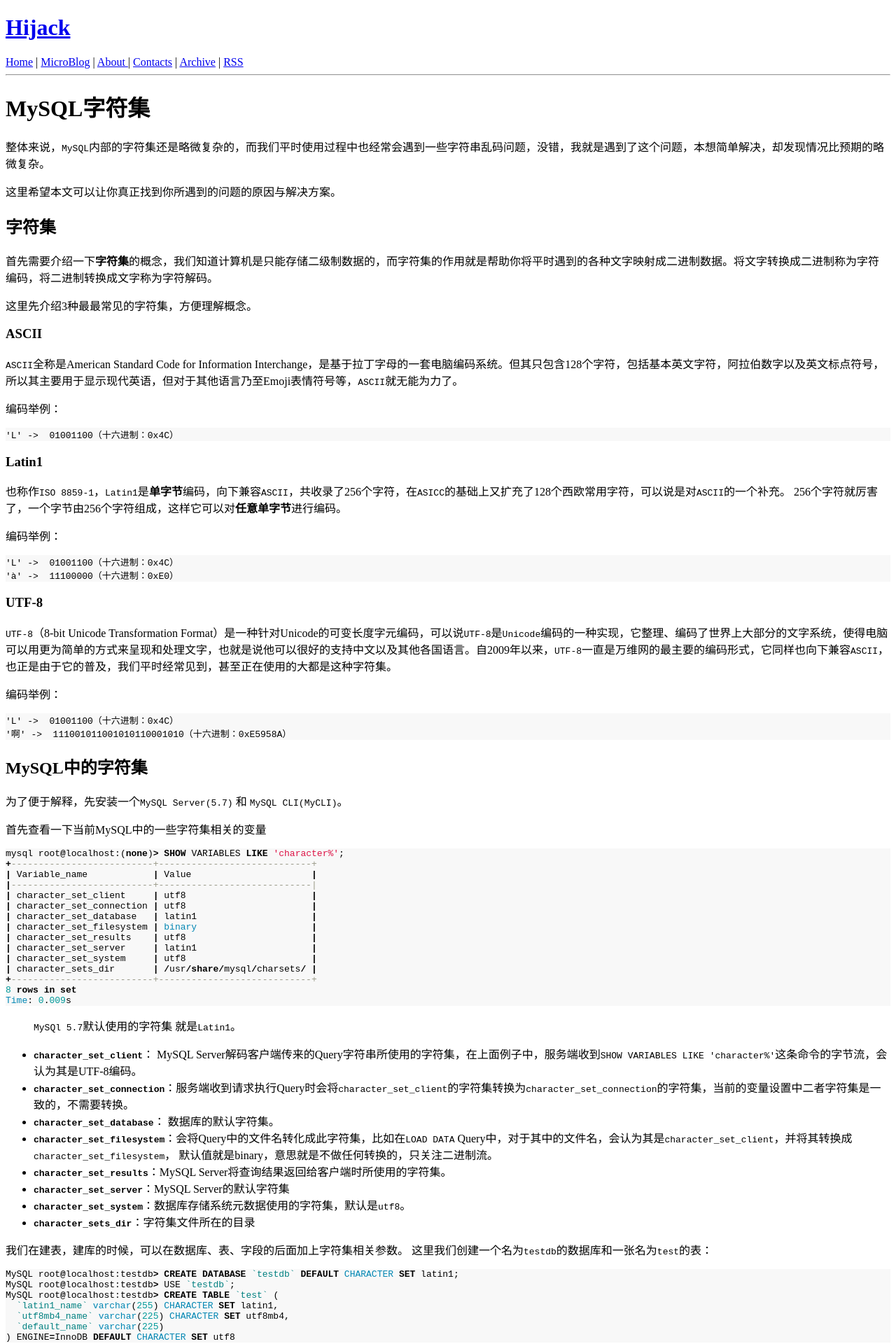
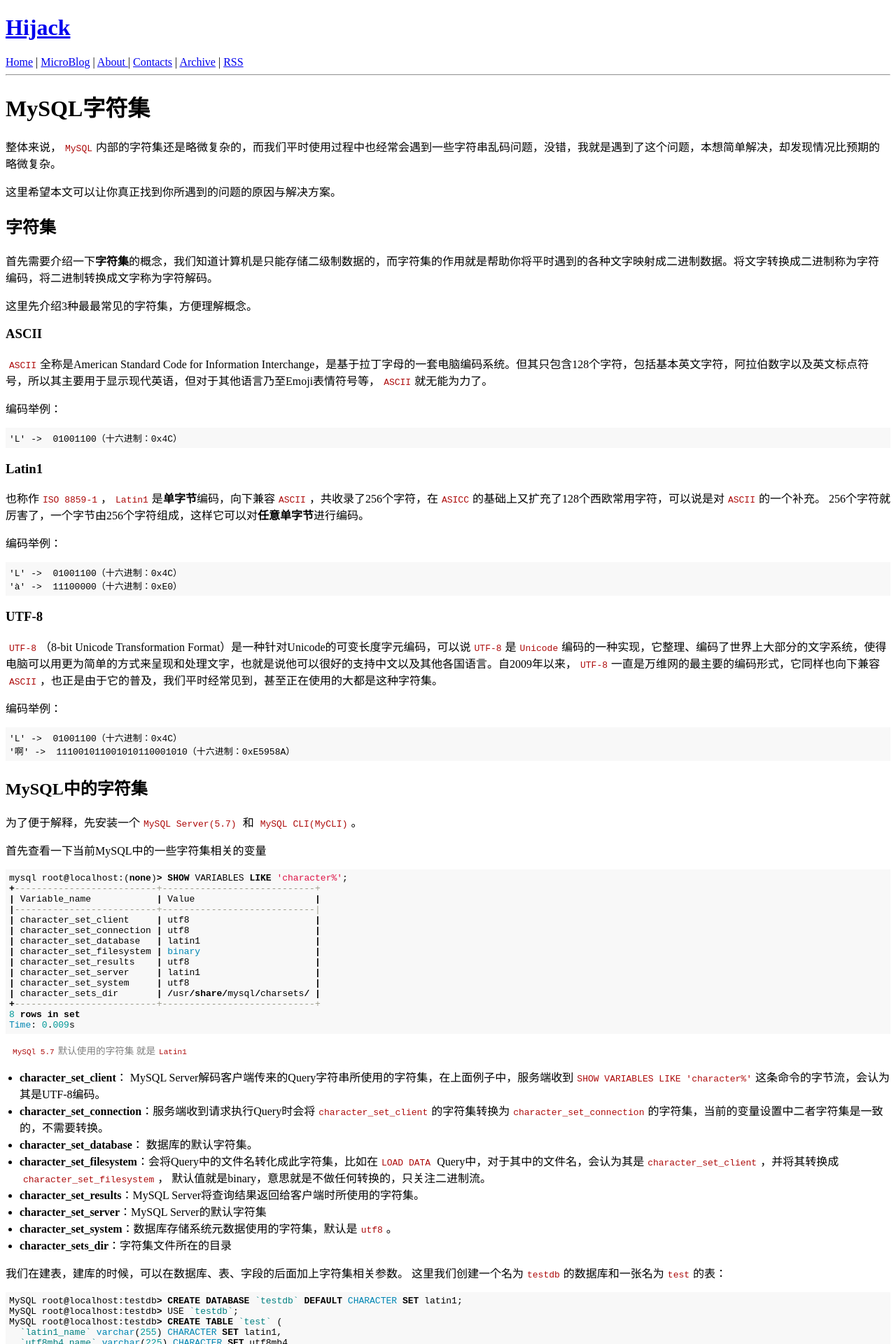
Before and after one commit to 120318/getupbuzz.github.io, a Jekyll site: the page built from my_collections/_posts/2022-09-14-Mysql Character Set.md, in a window 1280 px wide. Shown: the top 1920 px of the page at 70% size. Built offline with Jekyll 4.4.1, drawn with Linux system fonts in a browser that asks for light colours; comment, search, counter and statistics services are not loaded; some of the changed text lies outside the part shown.

Commit message:
fix: style

````diff
--- a/assets/css/style.css
+++ b/assets/css/style.css
@@ -1,8 +1,45 @@
-pre[class='highlight'] {
-	font-size: 1.0em;
-	white-space: pre-wrap;
+pre[class="highlight"] {
+  font-size: 1em;
+  white-space: pre-wrap;
 }
 
 img[src*="#width-full"] {
- max-width: 80%;
+  max-width: 50%;
 }
+
+blockquote {
+  margin: 0px;
+  padding-left: 5px;
+  color: gray;
+  font-size: 85%;
+}
+
+blockquote p {
+  display: inline;
+}
+
+ul {
+  padding-inline-start: 20px;
+}
+
+pre {
+  padding: 5px;
+}
+
+pre code {
+  padding: 0px;
+  color: unset;
+}
+
+code {
+  color: #ae0c0c;
+  padding: 0px 5px;
+}
+
+table,
+th,
+td {
+  border: 1px solid black;
+  border-collapse: collapse;
+  padding: 5px;
+}
--- a/my_collections/_posts/2022-09-14-Mysql Character Set.md
+++ b/my_collections/_posts/2022-09-14-Mysql Character Set.md
@@ -55,16 +55,16 @@
 Time: 0.009s
 ```
 
-> `MySQl 5.7`默认使用的字符集 就是`Latin1`。
+> `MySQl 5.7`默认使用的字符集 就是`Latin1`
 
-* **`character_set_client`**： MySQL Server解码客户端传来的Query字符串所使用的字符集，在上面例子中，服务端收到`SHOW VARIABLES LIKE 'character%'`这条命令的字节流，会认为其是UTF-8编码。
-* **`character_set_connection`**：服务端收到请求执行Query时会将`character_set_client`的字符集转换为`character_set_connection`的字符集，当前的变量设置中二者字符集是一致的，不需要转换。
-* **`character_set_database`**： 数据库的默认字符集。
-* **`character_set_filesystem`**：会将Query中的文件名转化成此字符集，比如在`LOAD DATA` Query中，对于其中的文件名，会认为其是`character_set_client`，并将其转换成`character_set_filesystem`， 默认值就是binary，意思就是不做任何转换的，只关注二进制流。
-* **`character_set_results`**：MySQL Server将查询结果返回给客户端时所使用的字符集。
-* **`character_set_server`**：MySQL Server的默认字符集
-* **`character_set_system`**：数据库存储系统元数据使用的字符集，默认是`utf8`。
-* **`character_sets_dir`**：字符集文件所在的目录
+* **character_set_client**： MySQL Server解码客户端传来的Query字符串所使用的字符集，在上面例子中，服务端收到`SHOW VARIABLES LIKE 'character%'`这条命令的字节流，会认为其是UTF-8编码。
+* **character_set_connection**：服务端收到请求执行Query时会将`character_set_client`的字符集转换为`character_set_connection`的字符集，当前的变量设置中二者字符集是一致的，不需要转换。
+* **character_set_database**： 数据库的默认字符集。
+* **character_set_filesystem**：会将Query中的文件名转化成此字符集，比如在`LOAD DATA` Query中，对于其中的文件名，会认为其是`character_set_client`，并将其转换成`character_set_filesystem`， 默认值就是binary，意思就是不做任何转换的，只关注二进制流。
+* **character_set_results**：MySQL Server将查询结果返回给客户端时所使用的字符集。
+* **character_set_server**：MySQL Server的默认字符集
+* **character_set_system**：数据库存储系统元数据使用的字符集，默认是`utf8`。
+* **character_sets_dir**：字符集文件所在的目录
 
 我们在建表，建库的时候，可以在数据库、表、字段的后面加上字符集相关参数。
 这里我们创建一个名为`testdb`的数据库和一张名为`test`的表：
@@ -80,11 +80,13 @@
 对于某个字段来说，它所使用的字符集的优先级为：**字段字符集->表字符集->数据库字符集->服务端字符集**。
 
 根据此规则以及上面的MySQl字符集变量，对于`testdb`中未显示指定字符集的表或者字段，将默认使用`latin1`字符集, `test`表使用`utf8`字符集，表中各字段的字符集如下：
+
 | 字段名 | 字符集 |
-| ---- | ---- |
+|-------|-------|
 | latin_name | latin1 |
 | utf8mb4_name | utf8mb4 |
 | default_name | utf8 |
+
 ### utf8与utf8mb4
 这里出现了一个叫`utf8mb4`的字符集，实际上这才是MySQL中真正的`utf8`字符集，而MySQL中的`utf8`实际上是一个阉割版的`utf8`字符集，它是`utf8mb3`，他每个字符最长只有3字节，是不完全的，这是MySQL的一个历史问题。
 ### 查询中字符集的转换过程
````
